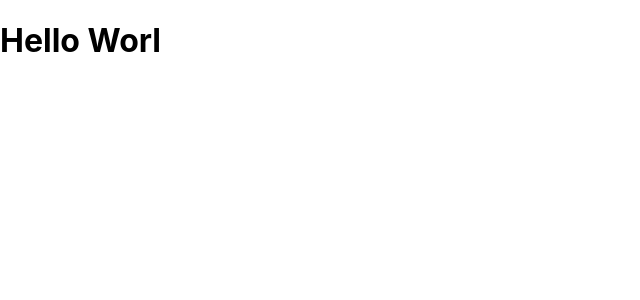
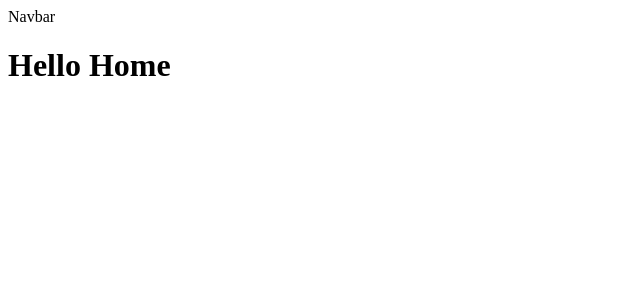
Before and after one commit to mahdou19/Front-Estiam-WebSite-Annonce, a React (Create React App) app: page / in a window 1280 px wide. Shown: the top 300 px of the page, without its empty margins (0-640 px from the left). Built offline with nearby package versions, Linux system fonts and the light colour scheme.

Commit message:
config Route

```diff
--- a/package.json
+++ b/package.json
@@ -8,6 +8,7 @@
     "@testing-library/user-event": "^13.5.0",
     "react": "^18.2.0",
     "react-dom": "^18.2.0",
+    "react-router-dom": "^5.0.0",
     "react-scripts": "5.0.1",
     "web-vitals": "^2.1.4"
   },
--- a/src/App.js
+++ b/src/App.js
@@ -1,9 +1,27 @@
-
+import React from 'react';
+import { BrowserRouter as Router, Switch, Route } from 'react-router-dom';
+import Home from './components/home/Home';
+import Login from './components/login/Login';
+import Navbar from './components/Navbar/Navbar';
+import Register from './components/register/Register';
 
 function App() {
   return (
-    <div className="App">
-      <h1>Hello Worl</h1>
+    <div className='App'>
+      <Router>
+        <Navbar/>
+        <Switch>
+          <Route path='/login'>
+            <Login />
+          </Route>
+          <Route path='/register'>
+            <Register />
+          </Route>
+          <Route path='/'>
+            <Home />
+          </Route>
+        </Switch>
+      </Router>
     </div>
   );
 }
--- /dev/null
+++ b/src/components/Navbar/Navbar.jsx
@@ -0,0 +1,11 @@
+import React from 'react'
+
+const Navbar = () => {
+    return (
+        <div>
+            Navbar
+        </div>
+    )
+}
+
+export default Navbar
--- /dev/null
+++ b/src/components/home/Home.jsx
@@ -0,0 +1,11 @@
+import React from 'react'
+
+const Home = () => {
+    return (
+        <div>
+            <h1>Hello Home</h1>
+        </div>
+    )
+}
+
+export default Home
--- /dev/null
+++ b/src/components/login/Login.jsx
@@ -0,0 +1,11 @@
+import React from 'react'
+
+const Login = () => {
+    return (
+        <div>
+            <h1>Login</h1>
+        </div>
+    )
+}
+
+export default Login
--- /dev/null
+++ b/src/components/register/Register.jsx
@@ -0,0 +1,11 @@
+import React from 'react'
+
+const Register = () => {
+    return (
+        <div>
+            <h1>Register</h1>
+        </div>
+    )
+}
+
+export default Register
```
Also changed, not shown: src/index.js (+8 -8 lines), 1 other file (tests, documents, lock files or other folders).
